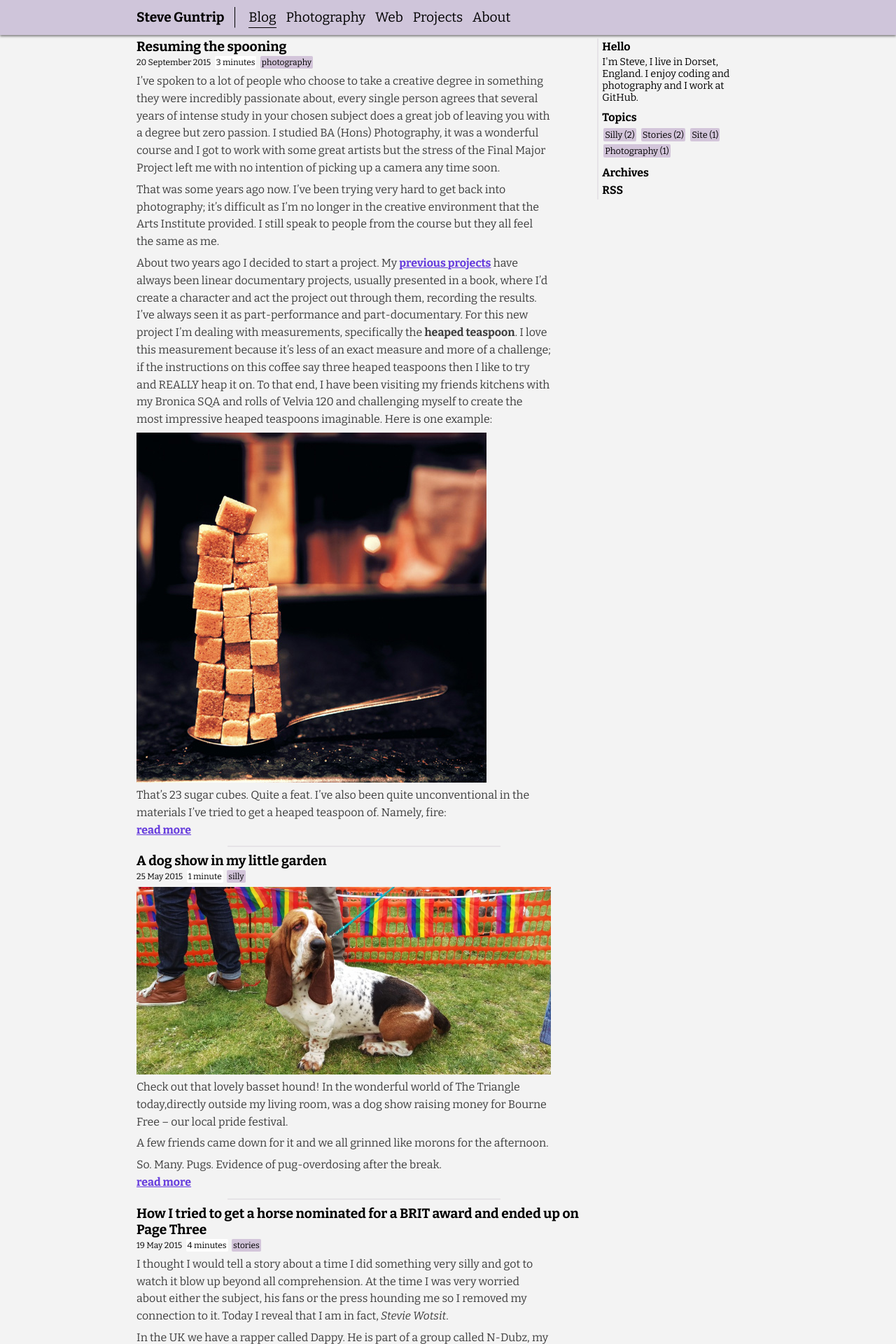
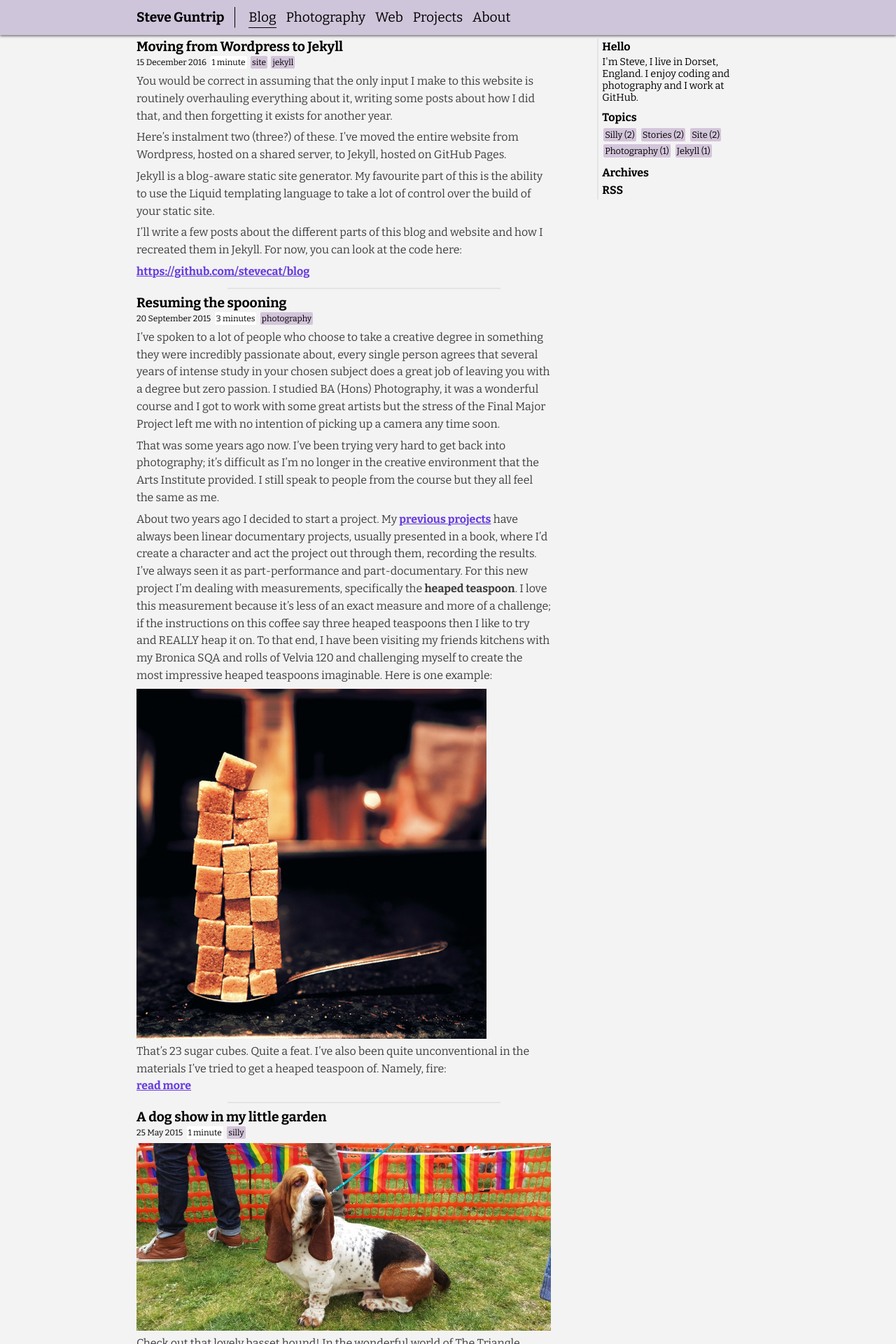
Before and after one commit to guntrip/blog, a Jekyll site: the page built from index.html, in a window 1280 px wide. Shown: the top 1920 px of the page at 70% size. Built offline with Jekyll 4.4.1, drawn with Linux system fonts in a browser that asks for light colours; the list of posts is cut into pages by our own code; some of the changed text lies outside the part shown.

Commit message:
Responsiveness, new post.

```diff
--- a/_includes/header.html
+++ b/_includes/header.html
@@ -2,9 +2,9 @@
 <html xmlns="http://www.w3.org/1999/xhtml" xml:lang="en" lang="en" dir="ltr">
 <head>
 <title>Steve Guntrip</title>
-<link rel="stylesheet" href="{{ site.baseurl }}/assets/design.css" type="text/css"/>
 <link rel="stylesheet" href="{{ site.baseurl }}/assets/blog.css" type="text/css"/>
 <link rel="stylesheet" href="{{ site.baseurl }}/assets/port.css" type="text/css"/>
+<link rel="stylesheet" href="{{ site.baseurl }}/assets/design.css" type="text/css"/>
 <!--<link rel="stylesheet" href="http://www.steveguntrip.co.uk/wp.css" type="text/css"/>-->
 <meta name="viewport" content="width=device-width, initial-scale=1.0, maximum-scale=1.0"><link href="http://fonts.googleapis.com/css?family=Bitter:400,700,400italic" rel="stylesheet" type="text/css">
 </head>
--- /dev/null
+++ b/_posts/2016-12-15-Moving-from-Wordpress-to-Jekyll.md
@@ -0,0 +1,14 @@
+---
+layout: post
+title:  "Moving from Wordpress to Jekyll"
+categories: site jekyll
+---
+You would be correct in assuming that the only input I make to this website is routinely overhauling everything about it, writing some posts about how I did that, and then forgetting it exists for another year.
+
+Here’s instalment two (three?) of these. I’ve moved the entire website from Wordpress, hosted on a shared server, to Jekyll, hosted on GitHub Pages.
+
+Jekyll is a blog-aware static site generator. My favourite part of this is the ability to use the Liquid templating language to take a lot of control over the build of your static site.
+
+I’ll write a few posts about the different parts of this blog and website and how I recreated them in Jekyll. For now, you can look at the code here:
+
+[https://github.com/stevecat/blog](https://github.com/stevecat/blog)
--- a/assets/design.css
+++ b/assets/design.css
@@ -269,6 +269,14 @@ a.bigLink:hover {
 	margin:auto;
 	}
 
+	div.blog {
+		width:100%;
+	}
+
+	div.photoSub {
+		width:100%;
+	}
+
 }
 
 @media all and (max-width: 640px) {
--- /dev/null
+++ b/topics/jekyll/index.html
@@ -0,0 +1,4 @@
+---
+layout: topics
+topic: jekyll
+---
--- /dev/null
+++ b/topics/site/index.html
@@ -0,0 +1,4 @@
+---
+layout: topics
+topic: site
+---
```
Also changed, not shown: assets/images/photography/phobophobia/fear_flannels.jpg (renamed from assets/images/photography/phobophobia/fear_flannel.jpg).
